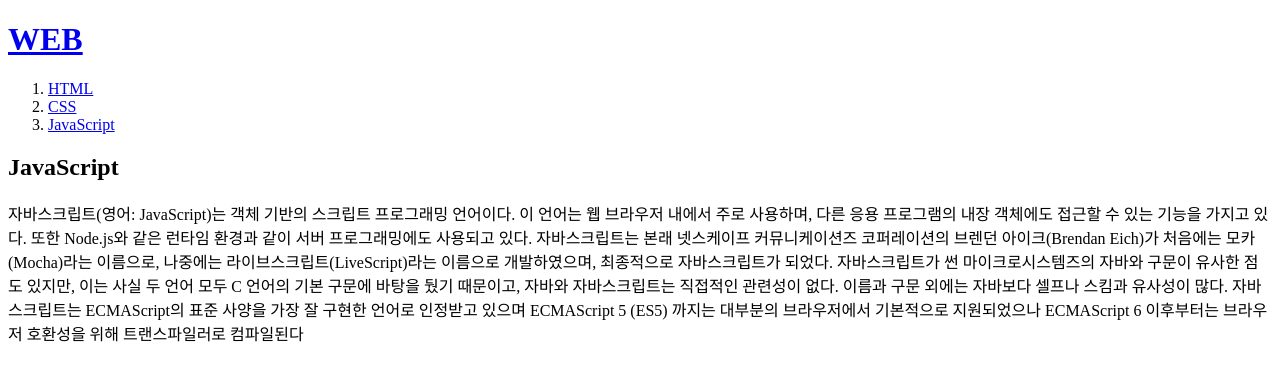
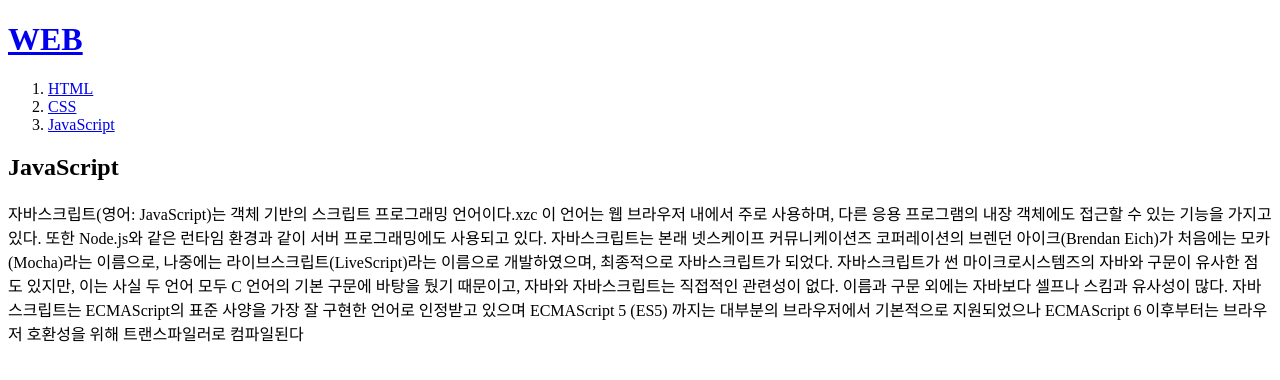
Before and after one commit to finestone/web, a plain HTML site: page 3.html in a window 1280 px wide. Drawn offline with Linux system fonts and the light colour scheme.

Commit message:
html-2
wnstjd

```diff
--- a/3.html
+++ b/3.html
@@ -15,7 +15,7 @@
 </ol>
 <h2>JavaScript</h2>
 <p>
-  자바스크립트(영어: JavaScript)는 객체 기반의 스크립트 프로그래밍 언어이다. 이 언어는 웹 브라우저 내에서 주로 사용하며, 다른 응용 프로그램의 내장 객체에도 접근할 수 있는 기능을 가지고 있다. 또한 Node.js와 같은 런타임 환경과 같이 서버 프로그래밍에도 사용되고 있다. 자바스크립트는 본래 넷스케이프 커뮤니케이션즈 코퍼레이션의 브렌던 아이크(Brendan Eich)가 처음에는 모카(Mocha)라는 이름으로, 나중에는 라이브스크립트(LiveScript)라는 이름으로 개발하였으며, 최종적으로 자바스크립트가 되었다. 자바스크립트가 썬 마이크로시스템즈의 자바와 구문이 유사한 점도 있지만, 이는 사실 두 언어 모두 C 언어의 기본 구문에 바탕을 뒀기 때문이고, 자바와 자바스크립트는 직접적인 관련성이 없다. 이름과 구문 외에는 자바보다 셀프나 스킴과 유사성이 많다. 자바스크립트는 ECMAScript의 표준 사양을 가장 잘 구현한 언어로 인정받고 있으며 ECMAScript 5 (ES5) 까지는 대부분의 브라우저에서 기본적으로 지원되었으나 ECMAScript 6 이후부터는 브라우저 호환성을 위해 트랜스파일러로 컴파일된다
+  자바스크립트(영어: JavaScript)는 객체 기반의 스크립트 프로그래밍 언어이다.xzc 이 언어는 웹 브라우저 내에서 주로 사용하며, 다른 응용 프로그램의 내장 객체에도 접근할 수 있는 기능을 가지고 있다. 또한 Node.js와 같은 런타임 환경과 같이 서버 프로그래밍에도 사용되고 있다. 자바스크립트는 본래 넷스케이프 커뮤니케이션즈 코퍼레이션의 브렌던 아이크(Brendan Eich)가 처음에는 모카(Mocha)라는 이름으로, 나중에는 라이브스크립트(LiveScript)라는 이름으로 개발하였으며, 최종적으로 자바스크립트가 되었다. 자바스크립트가 썬 마이크로시스템즈의 자바와 구문이 유사한 점도 있지만, 이는 사실 두 언어 모두 C 언어의 기본 구문에 바탕을 뒀기 때문이고, 자바와 자바스크립트는 직접적인 관련성이 없다. 이름과 구문 외에는 자바보다 셀프나 스킴과 유사성이 많다. 자바스크립트는 ECMAScript의 표준 사양을 가장 잘 구현한 언어로 인정받고 있으며 ECMAScript 5 (ES5) 까지는 대부분의 브라우저에서 기본적으로 지원되었으나 ECMAScript 6 이후부터는 브라우저 호환성을 위해 트랜스파일러로 컴파일된다
 </P>
 </body>
 </html>
```
